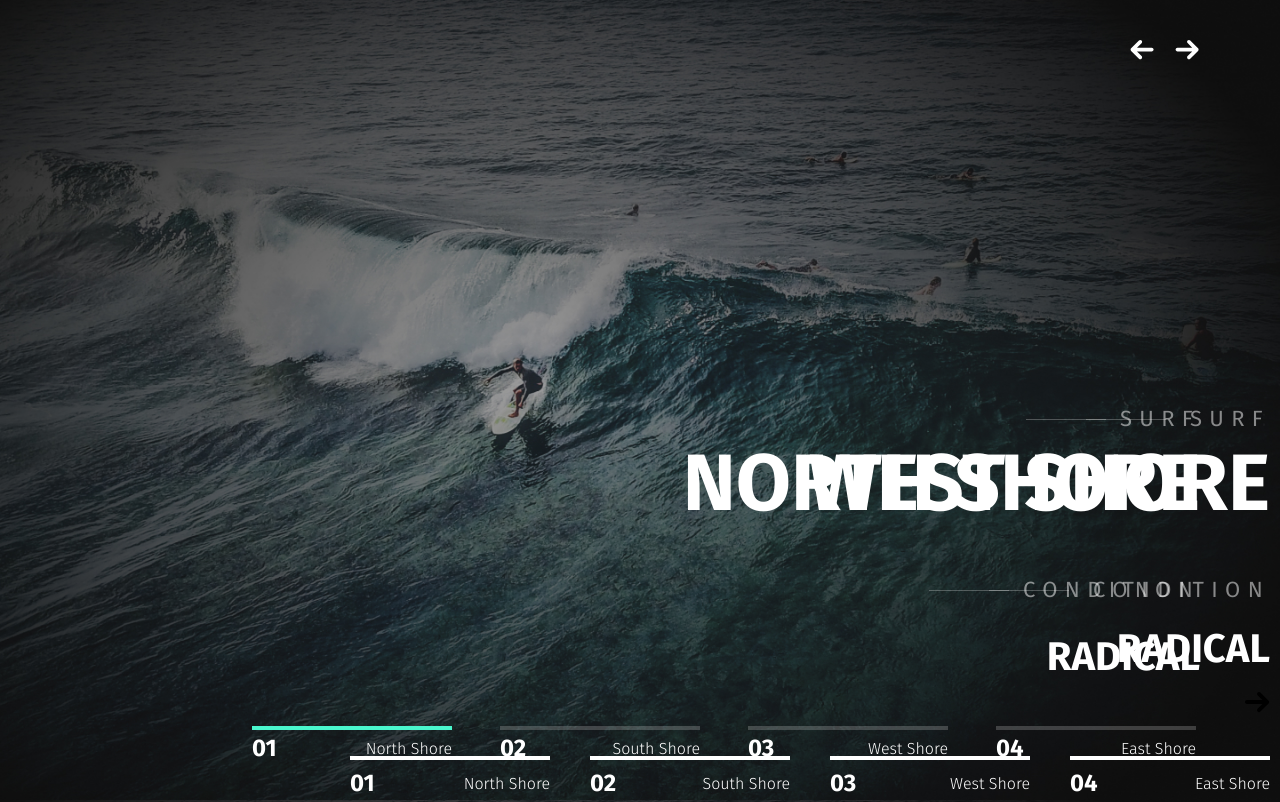
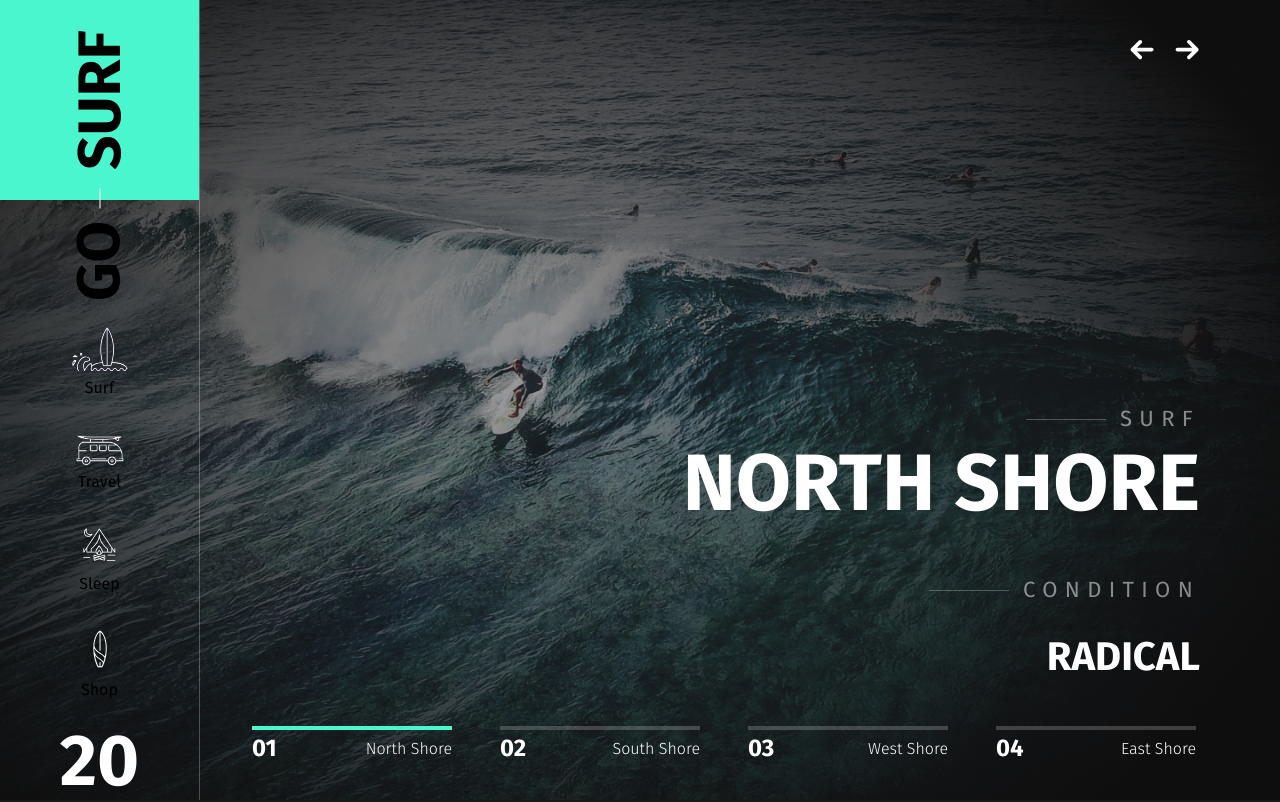
Before and after one commit to katysya/goSurf, a Next.js app: page / in a window 1280 px wide. Shown: the top 802 px of the page. Built offline with nearby package versions, Linux system fonts and the light colour scheme.

Commit message:
Редактирование Slider на главное

```diff
--- a/src/app/layout.tsx
+++ b/src/app/layout.tsx
@@ -21,7 +21,7 @@ export default function RootLayout({
   return (
     <html lang="en">
       <body className={firaSans.className}>
-        <Sidebar />
+        {/* <Sidebar /> */}
         {children}
       </body>
     </html>
--- a/src/app/page.tsx
+++ b/src/app/page.tsx
@@ -8,7 +8,6 @@ export default function Home() {
   return (
     <div>
       <Banner />
-      <MainSwiper />
       <Map />
       <BeachSwiper />
     </div>
--- a/src/components/Banner/Banner.tsx
+++ b/src/components/Banner/Banner.tsx
@@ -1,70 +1,13 @@
 import MainSwiper from '../Swipers/MainSwiper/MainSwiper';
+import Sidebar from '../layout/Sidebar/Sidebar';
 
 import './banner.scss';
 
 export default function Banner() {
   return (
     <section className="banner">
+      <Sidebar />
       <MainSwiper />
-      <div className="banner__bottom">
-        <div className="banner__bottom-block">
-          <div className="banner__name">
-            <p className="banner__subtitle">Surf</p>
-            <h1 className="banner__title">West Shore</h1>
-          </div>
-          <div className="banner__next">
-            <p className="banner__subtitle">Condition</p>
-            <p className="banner__text">Radical</p>
-            <button className="banner__arrow">
-              <svg
-                xmlns="http://www.w3.org/2000/svg"
-                width="25"
-                height="21"
-                viewBox="0 0 25 21"
-                fill="none"
-              >
-                <path
-                  d="M15.3688 19.5874L23.5824 11.4366C24.3348 10.6854 24.3348 9.46621 23.5824 8.71758L15.3688 0.561968C14.6101 -0.189173 13.3821 -0.185404 12.6234 0.561968C11.8723 1.31437 11.8723 2.52856 12.6234 3.28096L17.4285 8.04838L2.01437 8.04838C0.900866 8.04838 -1.90735e-05 8.94802 -1.90735e-05 10.0615C-1.90735e-05 11.1738 0.900866 12.0747 2.01437 12.0747L17.4575 12.0747L12.6234 16.8672C11.8723 17.6183 11.8723 18.8338 12.6234 19.5849C13.3809 20.3373 14.6089 20.3386 15.3688 19.5875V19.5874Z"
-                  fill="currentColor"
-                />
-              </svg>
-            </button>
-          </div>
-        </div>
-        <div className="banner__shores">
-          <div className="banner__shores-item">
-            <div className="banner__shores-bar"></div>
-            <div className="banner__shores-info">
-              <p className="banner__shores-number">01</p>
-              <p className="banner__shores-name">North Shore</p>
-            </div>
-          </div>
-
-          <div className="banner__shores-item">
-            <div className="banner__shores-bar"></div>
-            <div className="banner__shores-info">
-              <p className="banner__shores-number">02</p>
-              <p className="banner__shores-name">South Shore</p>
-            </div>
-          </div>
-
-          <div className="banner__shores-item">
-            <div className="banner__shores-bar"></div>
-            <div className="banner__shores-info">
-              <p className="banner__shores-number">03</p>
-              <p className="banner__shores-name">West Shore</p>
-            </div>
-          </div>
-
-          <div className="banner__shores-item">
-            <div className="banner__shores-bar"></div>
-            <div className="banner__shores-info">
-              <p className="banner__shores-number">04</p>
-              <p className="banner__shores-name">East Shore</p>
-            </div>
-          </div>
-        </div>
-      </div>
     </section>
   );
 }
--- a/src/components/Banner/banner.scss
+++ b/src/components/Banner/banner.scss
@@ -5,125 +5,4 @@
   display: flex;
   flex-direction: column;
   justify-content: flex-end;
-
-  &__bottom {
-    position: absolute;
-    display: flex;
-    flex-direction: column;
-    align-items: flex-end;
-    z-index: 3;
-    right: 10px;
-
-    &-block {
-      width: fit-content;
-      display: flex;
-      flex-direction: column;
-      gap: 48px;
-    }
-  }
-
-  &__title {
-    color: var(--white);
-    font-size: 80px;
-    font-weight: 800;
-    line-height: 86px;
-    text-transform: uppercase;
-  }
-
-  &__next {
-    display: flex;
-    flex-direction: column;
-    align-items: flex-end;
-  }
-
-  &__name {
-    display: flex;
-    flex-direction: column;
-    gap: 5px;
-  }
-
-  &__subtitle {
-    color: var(--white);
-    font-size: 22px;
-    font-weight: 400;
-    line-height: 32px;
-    letter-spacing: 7.333px;
-    text-transform: uppercase;
-    opacity: 0.5;
-    position: relative;
-    padding-left: 104px;
-    width: fit-content;
-    margin: 0 0 0 auto;
-
-    &::after {
-      content: '';
-      position: absolute;
-      width: 80px;
-      height: 1px;
-      background-color: var(--white);
-      top: 50%;
-      left: 0;
-      opacity: 0.5;
-    }
-  }
-
-  &__text {
-    color: var(--white);
-    font-size: 40px;
-    font-weight: 800;
-    line-height: 86px;
-    text-transform: uppercase;
-    text-align: end;
-  }
-
-  &__arrow {
-    background-color: transparent;
-    border: 0;
-    outline: none;
-    cursor: pointer;
-  }
-
-  &__shores {
-    display: flex;
-    flex-direction: row;
-    align-items: center;
-    gap: 40px;
-    justify-content: flex-end;
-    margin-top: 40px;
-
-    &-item {
-      display: flex;
-      flex-direction: column;
-      gap: 6px;
-      width: 200px;
-    }
-
-    &-bar {
-      background-color: #fff;
-      width: 100%;
-      height: 4px;
-    }
-
-    &-info {
-      display: flex;
-      flex-direction: row;
-      justify-content: space-between;
-      align-items: center;
-    }
-
-    &-number {
-      color: #fff;
-      font-size: 24px;
-      font-weight: 800;
-      line-height: 34px;
-      text-transform: uppercase;
-    }
-
-    &-name {
-      color: #fff;
-      font-size: 16px;
-      font-weight: 300;
-      line-height: 19px;
-    }
-  }
 }
--- a/src/components/Swipers/MainSwiper/MainSwiper.tsx
+++ b/src/components/Swipers/MainSwiper/MainSwiper.tsx
@@ -18,9 +18,6 @@ import './mainSwiper.scss';
 import arrowRight from '../../../assets/images/mainSwiper/swiperRight.svg';
 import arrowLeft from '../../../assets/images/mainSwiper/swiperLeft.svg';
 import slide1 from '../../../../public/MainSwiper/Slide1.jpg';
-import slide2 from '../../../assets/images/mainSwiper/img2.webp';
-import slide3 from '../../../assets/images/mainSwiper/img3.webp';
-import slide4 from '../../../assets/images/mainSwiper/img4.webp';
 
 export default function MainSwiper() {
   const swiperRef = useRef<SwiperCore>();
--- a/src/components/layout/Sidebar/Sidebar.scss
+++ b/src/components/layout/Sidebar/Sidebar.scss
@@ -8,7 +8,8 @@
   justify-content: space-between;
   width: 200px;
   height: 100vh;
-  position: fixed;
+  position: absolute;
+  z-index: 10;
   padding-bottom: 47px;
 
   &__logo {
```
